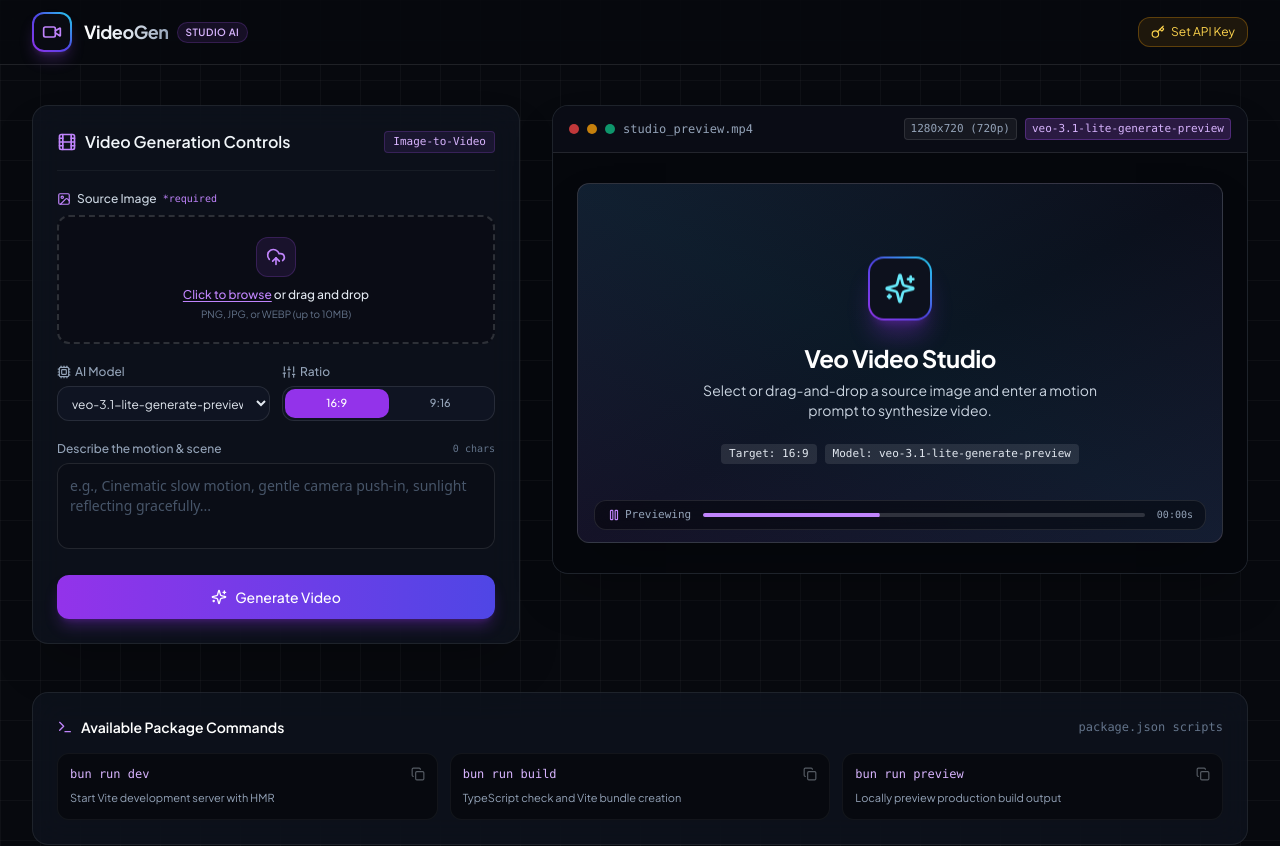
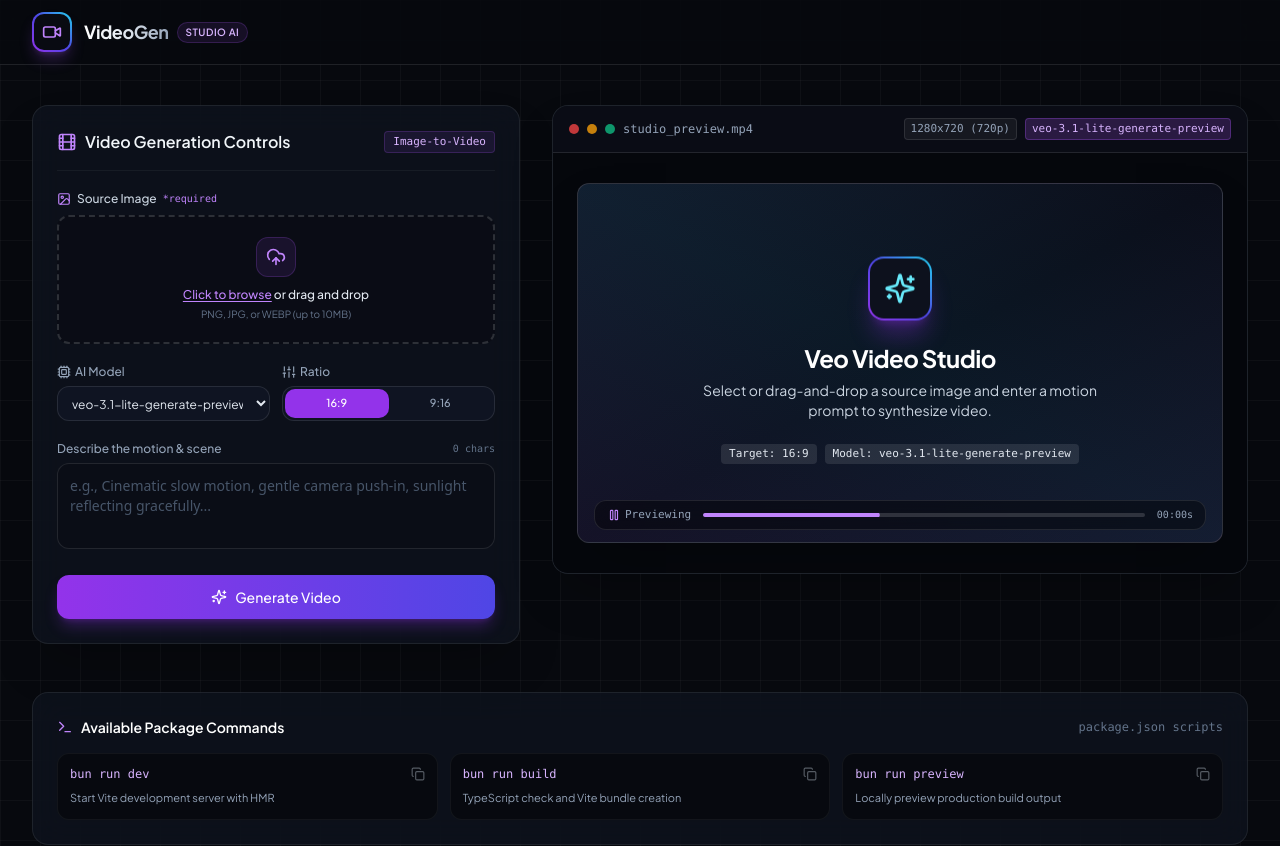
Before and after one commit to chromawoods/VideoGen, a React (Vite) app: page / in a window 1280 px wide. Shown: the top 846 px of the page. Built offline with nearby package versions, Linux system fonts and the light colour scheme.

Commit message:
Remove redundant apiKey handling

```diff
--- a/src/App.tsx
+++ b/src/App.tsx
@@ -1,6 +1,5 @@
 import { useState } from 'react'
 import { AVAILABLE_MODELS } from './lib/generator'
-import { useApiKey } from './hooks/useApiKey'
 import { useImageUpload } from './hooks/useImageUpload'
 import { useVideoGeneration } from './hooks/useVideoGeneration'
 import { Header } from './components/Layout/Header'
@@ -17,16 +16,6 @@
     AVAILABLE_MODELS[0]
   )
   const [aspectRatio, setAspectRatio] = useState<'16:9' | '9:16'>('16:9')
-
-  // Domain Hooks
-  const {
-    apiKey,
-    hasEnvKey,
-    isKeyAvailable,
-    showApiKeyInput,
-    setShowApiKeyInput,
-    handleApiKeyChange,
-  } = useApiKey()
 
   const {
     generationState,
@@ -66,10 +55,6 @@
   }
 
   const handleGenerate = async () => {
-    if (!isKeyAvailable) {
-      setShowApiKeyInput(true)
-    }
-
     await generateVideo({
       model,
       prompt,
@@ -93,16 +78,7 @@
         />
       </div>
 
-      {/* Top Navigation Bar & API Key Drawer */}
-      <Header
-        apiKey={apiKey}
-        hasEnvKey={hasEnvKey}
-        isKeyAvailable={isKeyAvailable}
-        showApiKeyInput={showApiKeyInput}
-        onToggleApiKeyInput={() => setShowApiKeyInput(!showApiKeyInput)}
-        onApiKeyChange={handleApiKeyChange}
-        onCloseApiKeyInput={() => setShowApiKeyInput(false)}
-      />
+      <Header />
 
       {/* Main Studio Content Area */}
       <main className="max-w-7xl mx-auto px-4 sm:px-6 lg:px-8 py-10 w-full space-y-12">
--- a/src/components/Layout/ApiKeyDrawer.tsx
+++ /dev/null
@@ -1,54 +0,0 @@
-import React from 'react'
-import { X } from 'lucide-react'
-
-interface ApiKeyDrawerProps {
-  apiKey: string
-  hasEnvKey: boolean
-  onApiKeyChange: (val: string) => void
-  onClose: () => void
-}
-
-export function ApiKeyDrawer({
-  apiKey,
-  hasEnvKey,
-  onApiKeyChange,
-  onClose,
-}: ApiKeyDrawerProps) {
-  return (
-    <div className="border-t border-white/5 bg-[#090d18] px-4 py-3 sm:px-8 animate-in slide-in-from-top-2 duration-200">
-      <div className="max-w-7xl mx-auto flex flex-col sm:flex-row items-start sm:items-center justify-between gap-3">
-        <div className="space-y-0.5">
-          <div className="text-xs font-semibold text-slate-200 flex items-center space-x-1.5">
-            <span>API Key</span>
-            {hasEnvKey && (
-              <span className="text-[10px] bg-emerald-500/20 text-emerald-300 px-1.5 py-0.5 rounded font-mono">
-                Active via VIDEO_GEN_API_KEY
-              </span>
-            )}
-          </div>
-          <p className="text-[11px] text-slate-400">
-            Used for @google/genai Veo video synthesis requests.
-          </p>
-        </div>
-        <div className="flex items-center space-x-2 w-full sm:w-auto">
-          <input
-            type="password"
-            value={apiKey}
-            onChange={(e) => onApiKeyChange(e.target.value)}
-            placeholder={
-              hasEnvKey ? 'Overriding .env key (optional)...' : 'AIzaSy...'
-            }
-            className="text-xs bg-[#05070c] border border-white/15 rounded-lg px-3 py-1.5 text-slate-200 focus:outline-none focus:border-purple-500 w-full sm:w-72 font-mono"
-          />
-          <button
-            onClick={onClose}
-            aria-label="Close API Key Configuration"
-            className="p-1.5 rounded-lg hover:bg-white/10 text-slate-400 hover:text-white cursor-pointer"
-          >
-            <X className="w-4 h-4" />
-          </button>
-        </div>
-      </div>
-    </div>
-  )
-}
--- a/src/components/Layout/Header.tsx
+++ b/src/components/Layout/Header.tsx
@@ -1,27 +1,6 @@
-import React from 'react'
-import { Video, Key } from 'lucide-react'
-import { cn } from '../../lib/utils'
-import { ApiKeyDrawer } from './ApiKeyDrawer'
+import { Video } from 'lucide-react'
 
-interface HeaderProps {
-  apiKey: string
-  hasEnvKey: boolean
-  isKeyAvailable: boolean
-  showApiKeyInput: boolean
-  onToggleApiKeyInput: () => void
-  onApiKeyChange: (val: string) => void
-  onCloseApiKeyInput: () => void
-}
-
-export function Header({
-  apiKey,
-  hasEnvKey,
-  isKeyAvailable,
-  showApiKeyInput,
-  onToggleApiKeyInput,
-  onApiKeyChange,
-  onCloseApiKeyInput,
-}: HeaderProps) {
+export function Header() {
   return (
     <header className="sticky top-0 z-50 border-b border-white/10 bg-[#07090e]/80 backdrop-blur-xl">
       <div className="max-w-7xl mx-auto px-4 sm:px-6 lg:px-8 h-16 flex items-center justify-between">
@@ -42,38 +21,7 @@
             </div>
           </div>
         </div>
-
-        <div className="flex items-center space-x-3">
-          <button
-            onClick={onToggleApiKeyInput}
-            className={cn(
-              'flex items-center space-x-1.5 text-xs px-3 py-1.5 rounded-lg border transition-all cursor-pointer',
-              isKeyAvailable
-                ? 'bg-emerald-500/10 text-emerald-300 border-emerald-500/30 hover:bg-emerald-500/20'
-                : 'bg-amber-500/10 text-amber-300 border-amber-500/30 hover:bg-amber-500/20'
-            )}
-            title="Configure Gemini API Key"
-          >
-            <Key className="w-3.5 h-3.5" />
-            <span className="hidden sm:inline">
-              {hasEnvKey
-                ? 'VIDEO_GEN_API_KEY Active'
-                : apiKey
-                  ? 'API Key Set'
-                  : 'Set API Key'}
-            </span>
-          </button>
-        </div>
       </div>
-
-      {showApiKeyInput && (
-        <ApiKeyDrawer
-          apiKey={apiKey}
-          hasEnvKey={hasEnvKey}
-          onApiKeyChange={onApiKeyChange}
-          onClose={onCloseApiKeyInput}
-        />
-      )}
     </header>
   )
 }
--- a/src/hooks/useApiKey.ts
+++ /dev/null
@@ -1,40 +0,0 @@
-import { useState } from 'react'
-import { getApiKey } from '../lib/generator'
-
-export function useApiKey() {
-  const [apiKey, setApiKey] = useState(() => {
-    if (typeof localStorage !== 'undefined') {
-      return localStorage.getItem('gemini_api_key') || ''
-    }
-    return ''
-  })
-
-  const [showApiKeyInput, setShowApiKeyInput] = useState(false)
-
-  const envApiKey = getApiKey()
-  const hasEnvKey = Boolean(envApiKey)
-  const isKeyAvailable = Boolean(hasEnvKey || apiKey.trim())
-  const resolvedApiKey = getApiKey()
-
-  const handleApiKeyChange = (val: string) => {
-    setApiKey(val)
-    if (typeof localStorage !== 'undefined') {
-      if (val.trim()) {
-        localStorage.setItem('gemini_api_key', val.trim())
-      } else {
-        localStorage.removeItem('gemini_api_key')
-      }
-    }
-  }
-
-  return {
-    apiKey,
-    showApiKeyInput,
-    setShowApiKeyInput,
-    handleApiKeyChange,
-    envApiKey,
-    hasEnvKey,
-    isKeyAvailable,
-    resolvedApiKey,
-  }
-}
```
